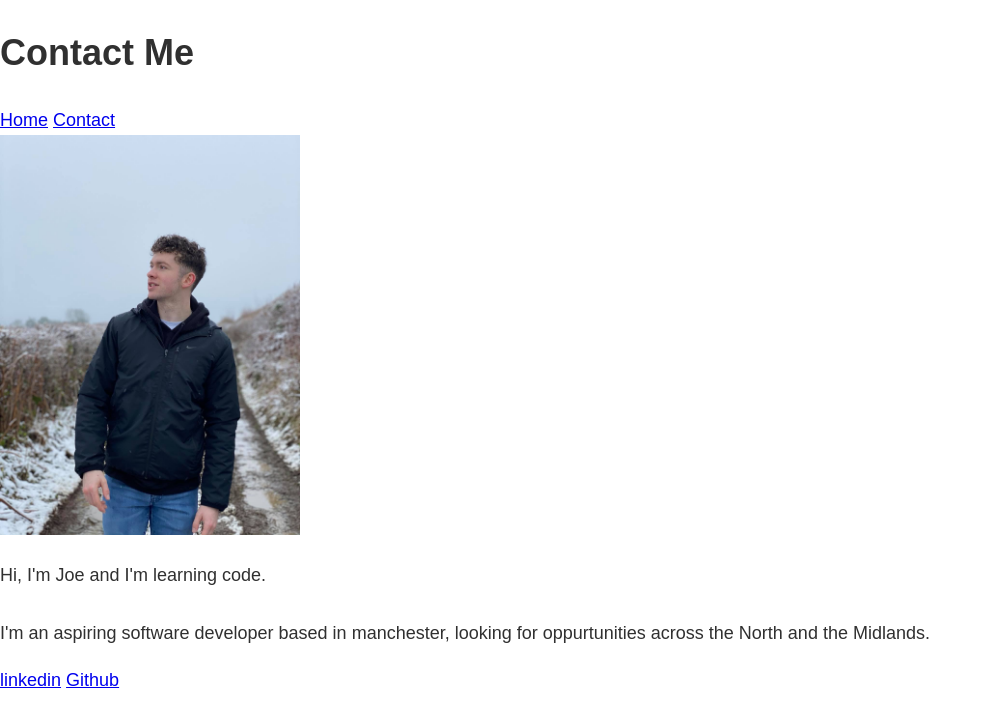
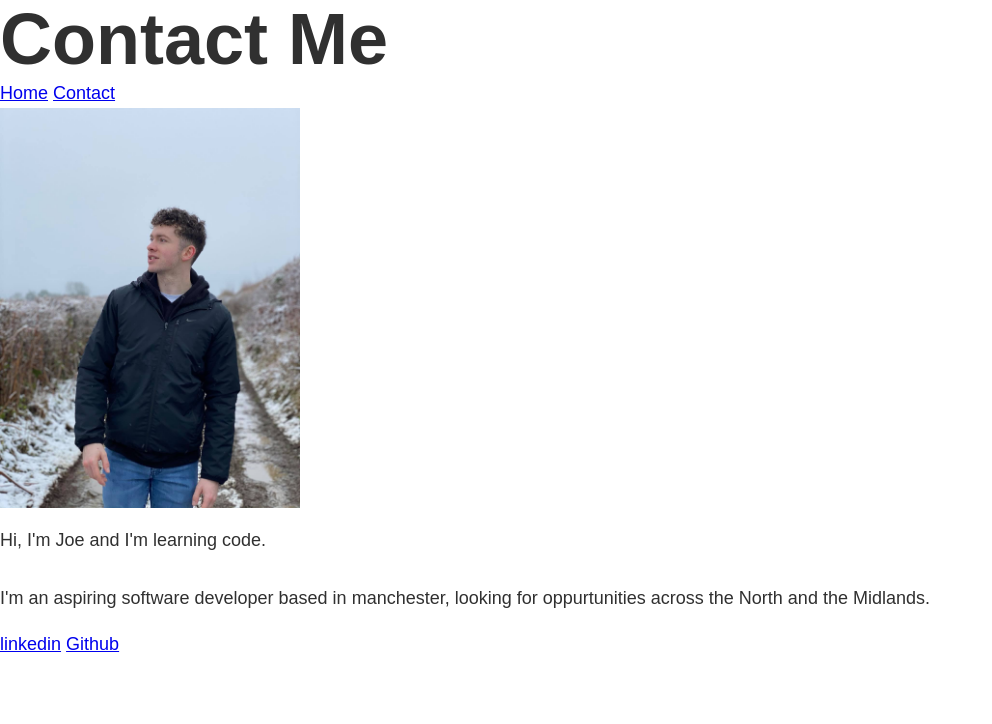
Before and after one commit to jboylin/jboylin.github.io, a website: page contact.html in a window 1280 px wide. Shown: the whole page, without its empty margins (0-992 px from the left). Drawn offline with Linux system fonts and the light colour scheme.

Commit message:
changed the styling, added custom styling

```diff
--- a/styles/index.css
+++ b/styles/index.css
@@ -43,3 +43,27 @@ body {
   font-size: var(--fs-body);
   line-height: 1.6;
 }
+
+img {
+  display: block;
+  max-width: 100%;
+}
+
+/* Typography */
+
+h1,
+h2,
+h3 {
+  line-height: 1.1;
+  margin: 0;
+}
+
+h1 {
+  font-size: var(--fs-h1);
+}
+h2 {
+  font-size: var(--fs-h2);
+}
+h3 {
+  font-size: var(--fs-h3);
+}
```
